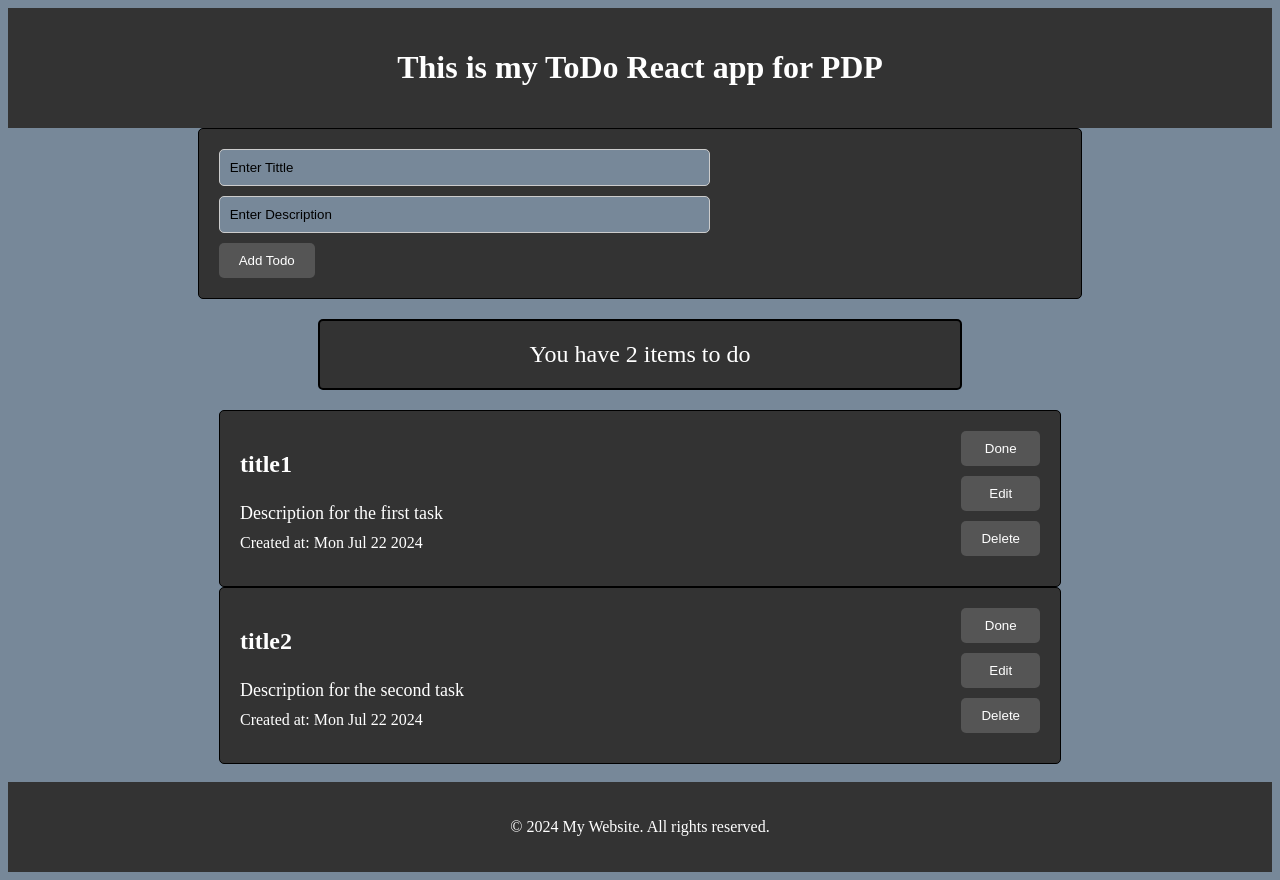
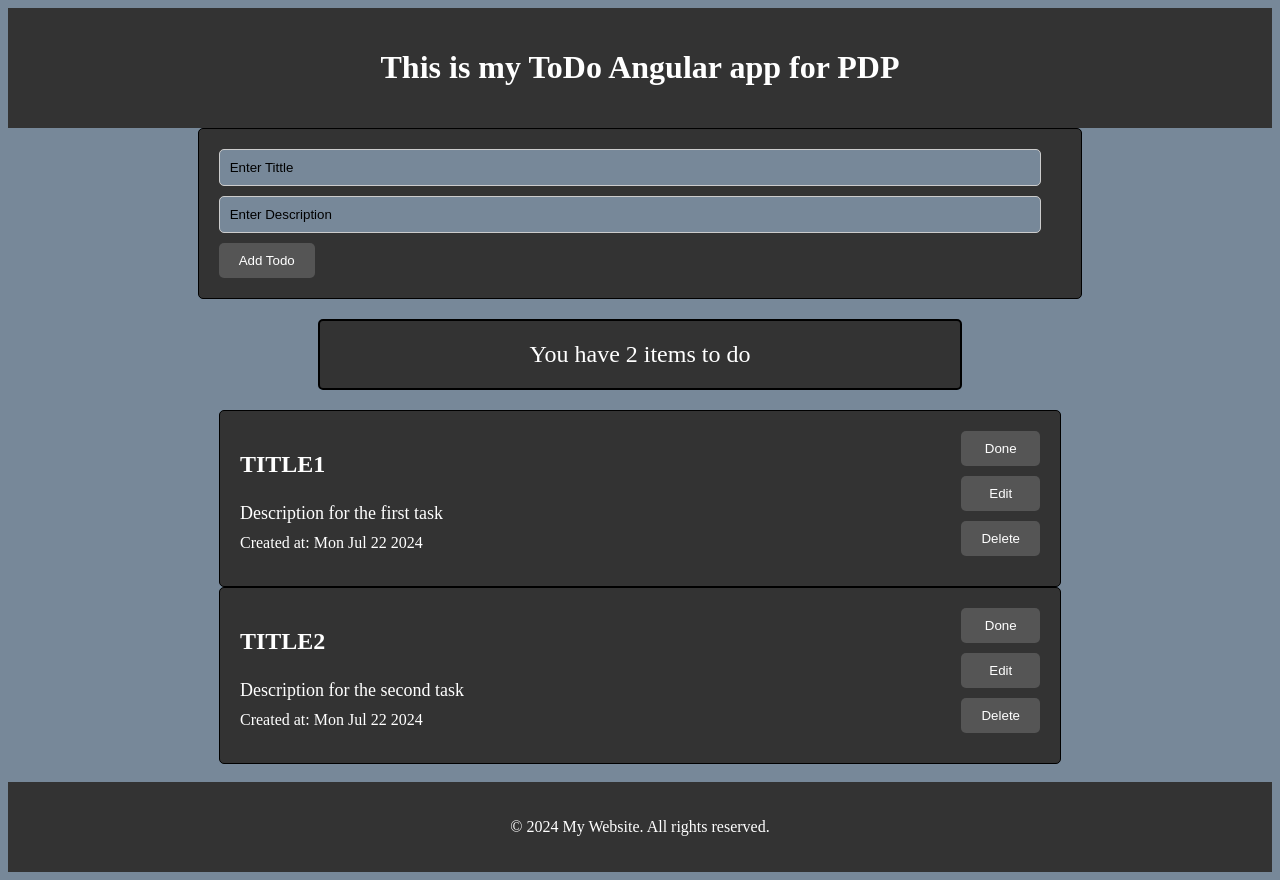
Before and after one commit to misterio33/AngularToDo, an Angular app: page / in a window 1280 px wide. Built offline with nearby package versions, Linux system fonts and the light colour scheme.

Commit message:
fixed styles

```diff
--- a/src/app/header/header.component.html
+++ b/src/app/header/header.component.html
@@ -1,3 +1,3 @@
 <header class="header">
-    <h1>This is my ToDo React app for PDP</h1>
+    <h1>This is my ToDo Angular app for PDP</h1>
 </header>
--- a/src/app/new-todo/new-todo.component.html
+++ b/src/app/new-todo/new-todo.component.html
@@ -1,5 +1,4 @@
-<div class="newTodo">
-    <form (ngSubmit)="onSubmit()">
+<form class="newTodo" (ngSubmit)="onSubmit()">
     <input
         type="text"
         name="title"
@@ -14,4 +13,3 @@
     />
     <button type="submit">Add Todo</button>
 </form>
-</div>
--- a/src/app/todo-item/todo-item.component.html
+++ b/src/app/todo-item/todo-item.component.html
@@ -14,7 +14,7 @@
             [(ngModel)]="editedDescription"
         />
         } @else{
-        <h1 class="title">{{ todoItem.title }}</h1>
+        <h1 class="title">{{ todoItem.title.toUpperCase() }}</h1>
         <p class="description">{{ todoItem.description }}</p>
         }
         <p>Created at: {{ todoItem.createdAt.toDateString() }}</p>
--- a/src/app/todo-item/todo-item.component.ts
+++ b/src/app/todo-item/todo-item.component.ts
@@ -1,4 +1,4 @@
-import { Component, inject, Input } from '@angular/core';
+import { Component, inject, Input, SimpleChanges } from '@angular/core';
 import { TodoItem } from '../models/todoItem.model';
 import { TodoService } from '../todo.service';
 import { FormsModule, NgForm } from '@angular/forms';
@@ -18,6 +18,13 @@ export class TodoItemComponent {
     editedTitle = '';
     editedDescription = '';
 
+    ngOnChanges(changes: SimpleChanges) {
+        if (changes['todoItem'] && changes['todoItem'].currentValue) {
+            this.editedTitle = this.todoItem.title;
+            this.editedDescription = this.todoItem.description;
+        }
+    }
+
     handleSave() {
         this.todoService.update(
             this.todoItem,
@@ -25,7 +32,6 @@ export class TodoItemComponent {
             this.editedDescription
         );
         this.isEditing = false;
-        console.log('adfasdf');
     }
     handleEdit() {
         this.isEditing = true;
```
Lines whose indentation alone changed are shown as unchanged.
